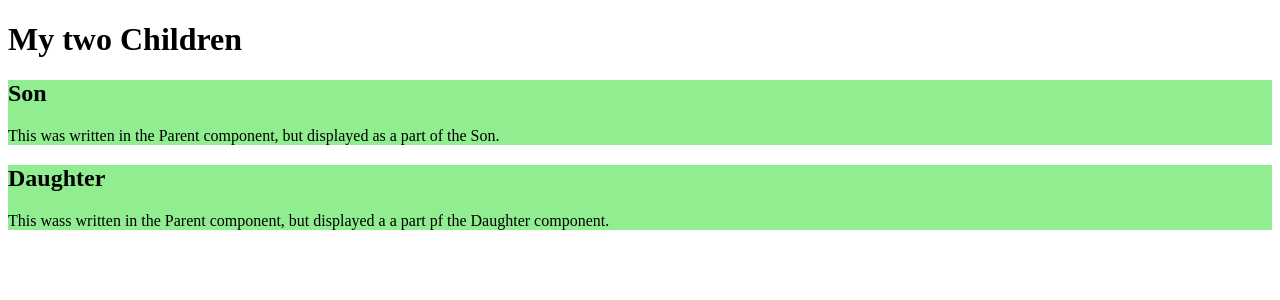
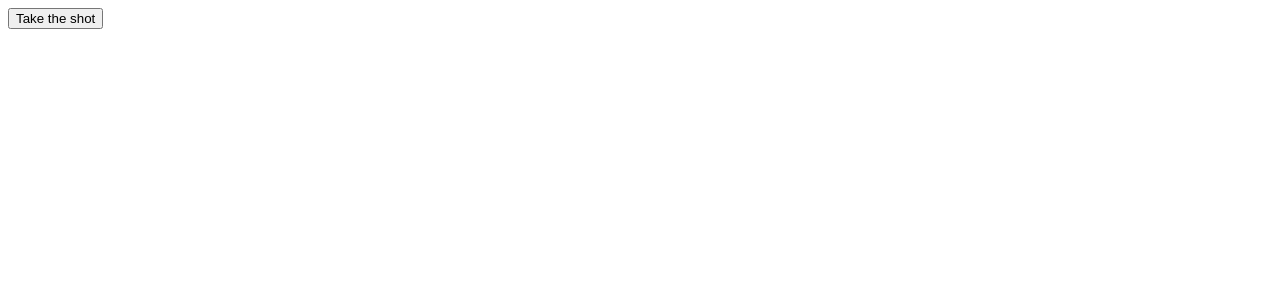
Before and after one commit to kaustubh3852/my-react-app, a React (Vite) app: page / in a window 1280 px wide. Shown: the top 300 px of the page. Built offline with nearby package versions, Linux system fonts and the light colour scheme.

Commit message:
react event object

```diff
--- a/src/App.jsx
+++ b/src/App.jsx
@@ -1,12 +1,10 @@
-// import Car from './Car';
-// import Garage from './Garage';
-import Son from './Son';
-import Daughter from './Daughter';
-import Parent from './Parent';
+import Football from "./Football";
+const App = () => {
+    return (
+        <>
+        <Football/>
+        </>
+    );
+}
 
-const App = () => {
-  return (
-    <Parent/>
-  );
-}
-export default Parent;
+export default App;
--- a/src/Daughter.jsx
+++ b/src/Daughter.jsx
@@ -1,6 +1,6 @@
 const Daughter = (props) => {
     return (
-        <div style={{background:'lightgreen'}}>
+        <div style={{background:'lightblue'}}>
             <h2>Daughter</h2>
             <div>{props.children}</div>
         </div>
--- /dev/null
+++ b/src/Football.jsx
@@ -0,0 +1,12 @@
+const Football = () => {
+    const shoot = (a, b) => {
+        alert(b.type);
+    };
+    return (
+        <>
+        <button onClick={(event => shoot ("Goal!", event) )}>Take the shot</button>
+        </>
+    );
+}
+
+export default Football;
--- a/src/Parent.jsx
+++ b/src/Parent.jsx
@@ -1,19 +1,16 @@
 import Son from './Son';
 import Daughter from './Daughter';
 const Parent = () => {
-    return(
+    return (
         <div>
-            <h1>My two Children</h1>
-            <Son>
-                <p>
-                    This was written in the Parent component, but displayed as a part of the Son.
-                </p>
-            </Son>
-            <Daughter>
-                <p>
-                    This wass written in the Parent component, but displayed a a part pf the Daughter component.
-                </p>
-            </Daughter>
+        <h1>My two Children</h1>
+        <Son>
+            <p>This was written in the Parent component, but displayed as a part of the Son component</p>
+        </Son>
+
+        <Daughter>
+            <p>This was written in the Parent component, but displayed as a part of the Daughter component</p>
+        </Daughter>
         </div>
 
     );
```
Also changed, not shown: src/Son.jsx (+6 -6 lines).
